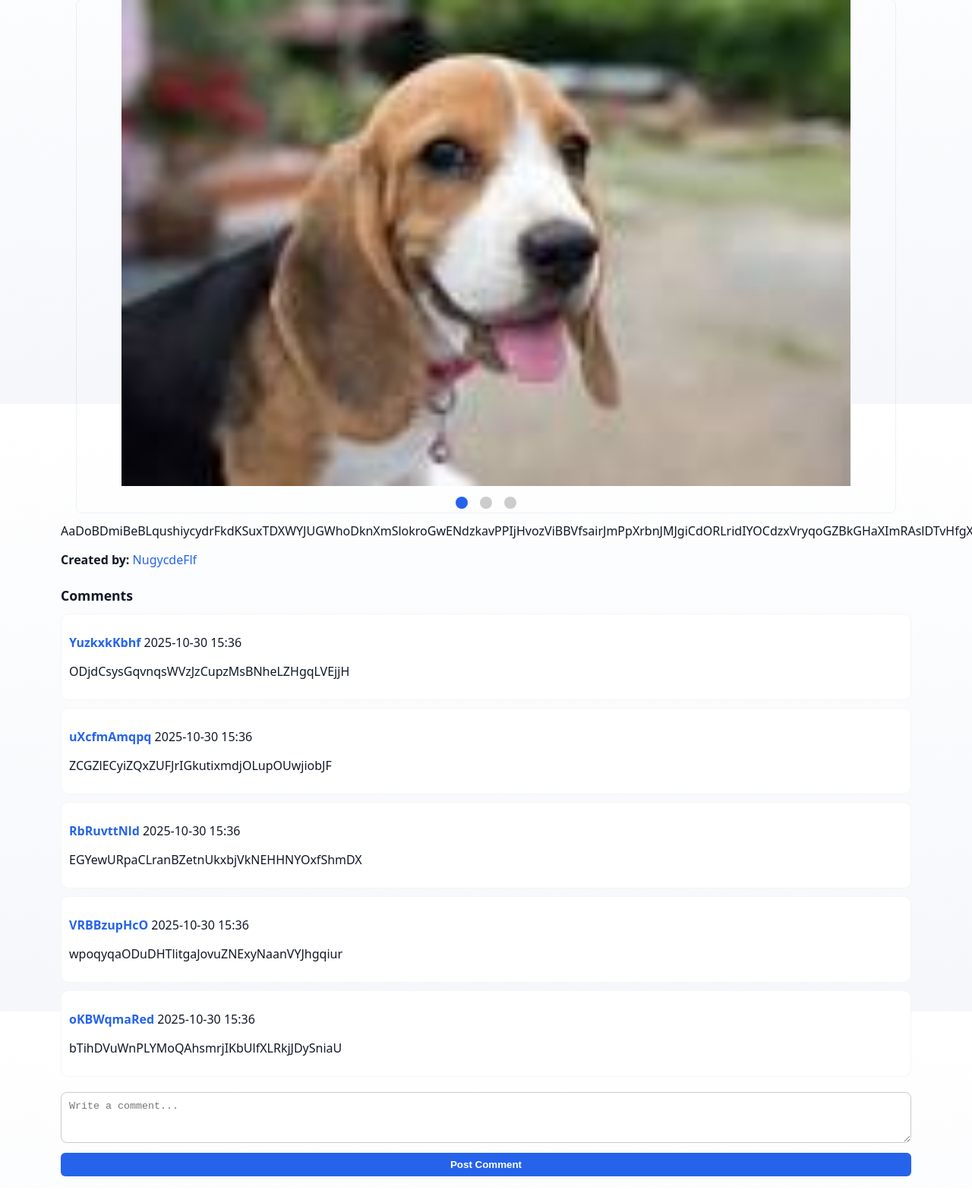
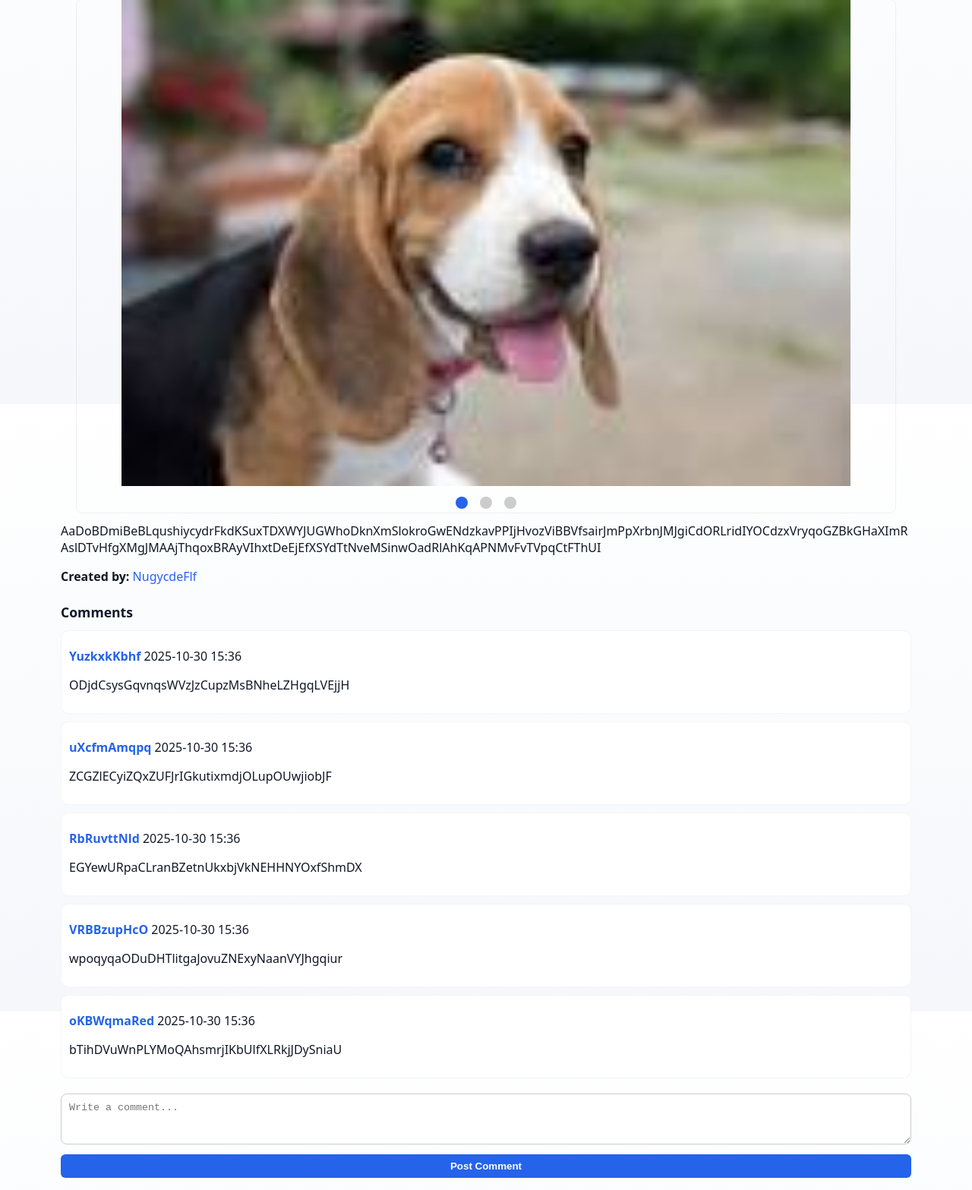
Before and after one commit to Kivi-Vuorilehto/tikawe_boot_sale_website, a Flask app: page /listing/1 in a window 1280 px wide. Shown: the part 268-1835 px from the top of that part at 76% size. Run offline with Flask 3, Linux system fonts and the light colour scheme; the first user in the database is signed in; data comes from the database, SQL or seed files in the repository; the page is wider than the window, and the part outside it is not shown.

Commit message:
fixed word overflow in description and comments

```diff
--- a/static/css/style.css
+++ b/static/css/style.css
@@ -360,3 +361,9 @@ button:hover, .form-container button:hover { background: var(--accent-600); }
   border-radius: 10px;
   border: 1px solid rgba(15,23,42,0.04);
 }
+
+.comments p {
+  margin-top: 12px;
+  word-break: break-word;
+  overflow-wrap: break-word;
+}
--- a/templates/listing.html
+++ b/templates/listing.html
@@ -34,7 +34,7 @@
         <div class="listing-thumbnail placeholder">No images available</div>
     {% endif %}
 
-    <p style="margin-top: 12px;">{{ listing['description'] | preserve_newlines }}</p>
+    <p style="margin-top: 12px; word-break: break-word; overflow-wrap: break-word;">{{ listing['description'] | preserve_newlines }}</p>
 
     {% set creator_username, _ = users.get_profile_info(listing['user_id']) %}
     <p class="small"><strong>Created by:</strong>
```
Also changed, not shown: other parts of static/css/style.css (+1 -0 lines).
